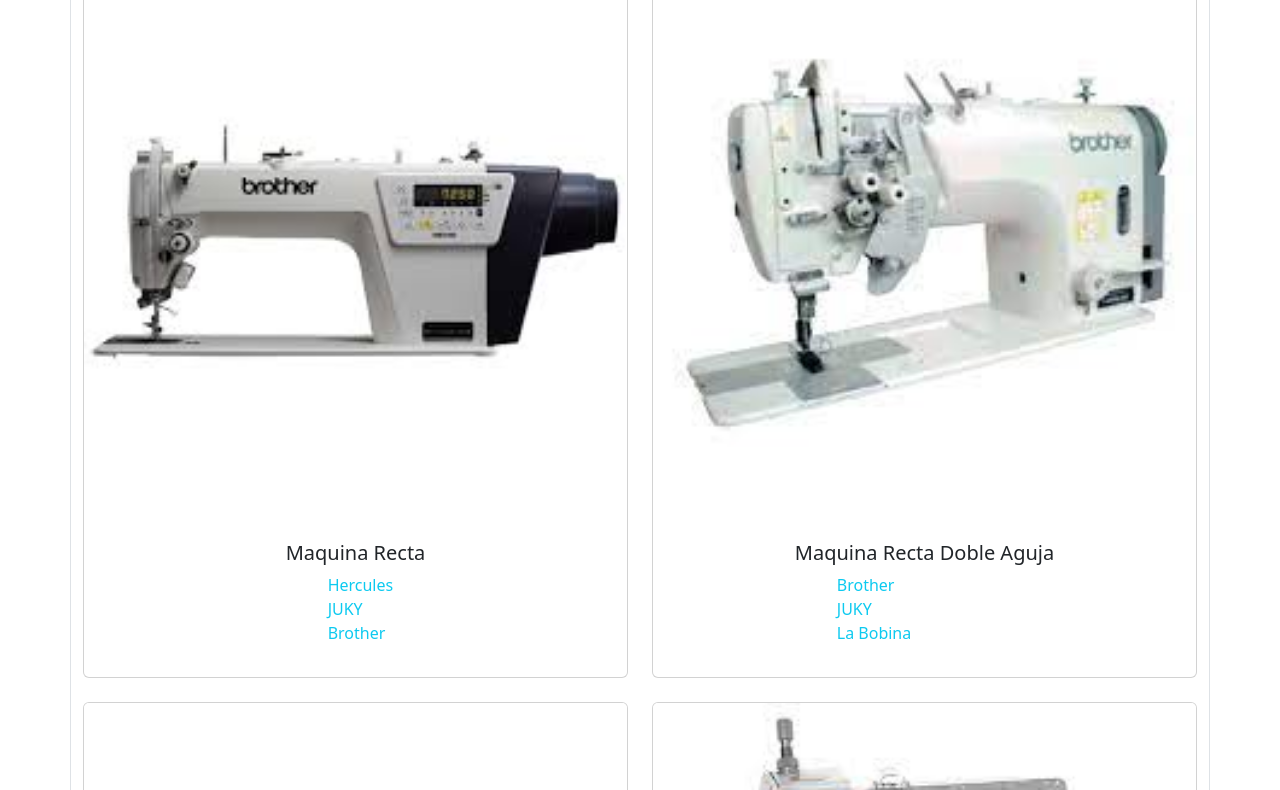
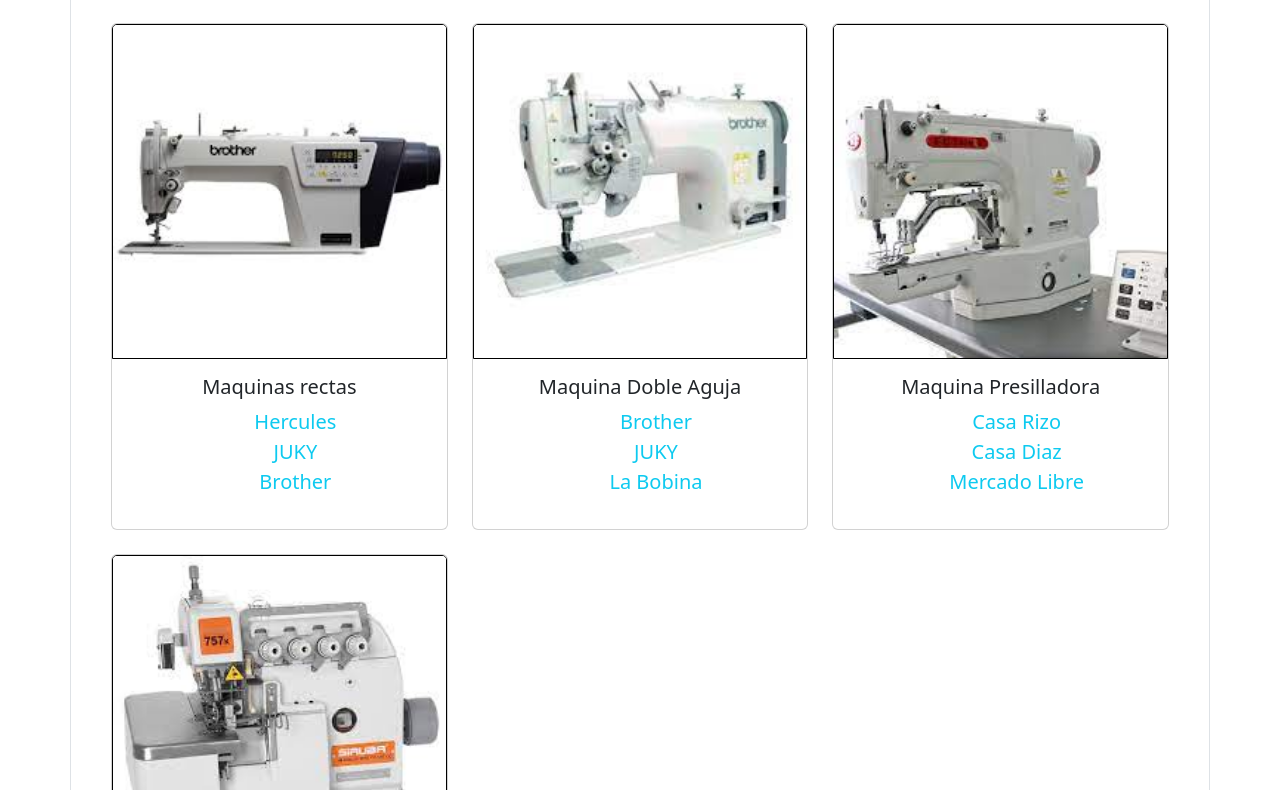
Before and after one commit to JuanCarlos10x/Proyecto--final, a plain HTML site: page pages/maquinas.html in a window 1280 px wide. Shown: the part 247-1037 px from the top of the page. Drawn offline with nearby package versions, Linux system fonts and the light colour scheme.

Commit message:
segunda entrega del proyecto

```diff
--- a/css/layout2.css
+++ b/css/layout2.css
@@ -20,15 +20,17 @@
 
 .products h2{
     text-align: center;
+    border-bottom: 1px solid #000;
     color: #D55672;
-    border-bottom: 1px solid #000;
+    margin:10px
 }
 
-.card{
-    display: flex;
-    flex-direction: column;
-    align-items: center;
-    justify-content: space-between;
+.products ul>li{
+    font-size: 20px;
+}
+
+.products img{
+    border: 1px solid #000;
 }
 
 footer{
@@ -47,4 +49,5 @@
 
 footer li>a{
     text-decoration: none;
+
 }
--- a/pages/maquinas.html
+++ b/pages/maquinas.html
@@ -78,33 +78,32 @@
       </nav>
     <!-- fin de la barra de navegacion -->
     <!-- informacion sobre los productos -->
-      <section class="content col-12">
+    <section class="content col-12 text-center">
       <section class="products col-12">
           <h2>Maquinas Industriales</h2>
-            <div class="row row-cols-1 row-cols-md-2 g-4">
+            <div class="row row-cols-1 row-cols-md-3 g-4 m-3">
               <div class="col">
-                  <div class="card">
-                    <img src="./../assets/recta.jpg" class="card-img-top" alt="...">
+                <div class="card h-100">
+                  <img src="./../assets/recta.jpg" class="card-img-top" alt="maquina recta">
                   <div class="card-body">
-                      <h5 class="card-title">Maquina Recta</h5>
+                    <h5 class="card-title">Maquinas rectas</h5>
                     <ul>
-                        <li><a class="link-info" href="https://listado.mercadolibre.com.mx/maquinas-de-coser-industriales-hercules-nuevas?matt_tool=30746554&matt_word=&matt_source=google&matt_campaign_id=15594697613&matt_ad_group_id=131573508135&matt_match_type=&matt_network=g&matt_device=c&matt_creative=569977482843&matt_keyword=&matt_ad_position=&matt_ad_type=&matt_merchant_id=&matt_product_id=&matt_product_partition_id=&matt_target_id=aud-1724674524957:dsa-1456167871416&gclid=CjwKCAjwkMeUBhBuEiwA4hpqEDsUfGjeVqRoU2rnW5By_TygxCWo-MP52Or0q5PsWl1vmbOX06Z19hoCkfoQAvD_BwE"
+                      <li><a class="link-info" href="https://maquinas-hercules.mercadoshops.com.mx/maquinas-rectas"
                         target="_blank">Hercules</a></li>
-
                         <li><a class="link-info" href="https://www.lidermaq.com/maquinas/2/rectas-electronicas"
                           target="_blank">JUKY</a></li>
-
                       <li><a class="link-info" href="https://www.tiendaenlinea.casadiaz.com.mx/maquinas-recta"
                         target="_blank">Brother</a></li>
                     </ul>
                   </div>
                 </div>
               </div>
+
               <div class="col">
-                  <div class="card">
-                    <img src="./../assets/doble.jpg" class="card-img-top" alt="...">
+                <div class="card h-100">
+                  <img src="./../assets/doble.jpg" class="card-img-top" alt="maquina doble aguja">
                   <div class="card-body">
-                      <h5 class="card-title">Maquina Recta Doble Aguja</h5>
+                    <h5 class="card-title">Maquina Doble Aguja </h5>
                     <ul>
                       <li><a class="link-info" href="https://casadiaz.com.mx/articulo/1/maquinas-de-coser-industriales/110/rectas-2-agujas"
                         target="_blank">Brother</a></li>
@@ -118,9 +117,10 @@
                   </div>
                 </div>
               </div>
+
               <div class="col">
-                  <div class="card">
-                    <img src="./../assets/presilla.jpg" class="card-img-top" alt="...">
+                <div class="card h-100">
+                  <img src="./../assets/presilla.jpg" class="card-img-top" alt="maquina presilladora">
                   <div class="card-body">
                     <h5 class="card-title">Maquina Presilladora</h5>
                     <ul>
@@ -134,18 +134,17 @@
                   </div>
                 </div>
               </div>
+
               <div class="col">
-                  <div class="card">
-                    <img src="./../assets/over.jpg" class="card-img-top" alt="...">
+                <div class="card h-100">
+                  <img src="./../assets/over.jpg" class="card-img-top" alt="maquina overlock">
                   <div class="card-body">
                     <h5 class="card-title">Maquina Overlock</h5>
                     <ul>
                       <li><a class="link-info" href="https://www.tiendaenlinea.casadiaz.com.mx/overlock"
                         target="_blank">Casa Diaz</a></li>
-
                       <li><a class="link-info" href="https://www.casarizo.com/maquina-overlock-industrial-"
                         target="_blank">Casa Rizo</a></li>
-
                       <li><a class="link-info" href="https://listado.mercadolibre.com.mx/maquina-overlock"
                         target="_blank">Mercado Libre</a></li>
                     </ul>
@@ -153,7 +152,6 @@
                 </div>
               </div>
             </div>
-
       </section>
   </section>
     <!-- fin de la informacion -->
```
Also changed, not shown: pages/servicios.html (+3 -2 lines). Lines whose indentation alone changed are shown as unchanged.
